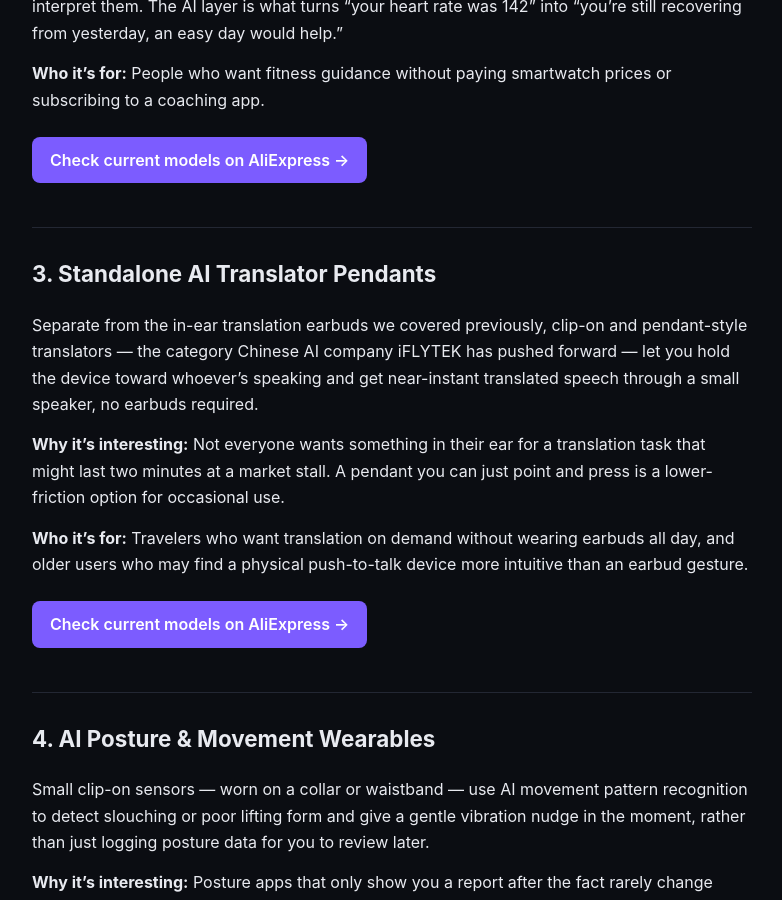
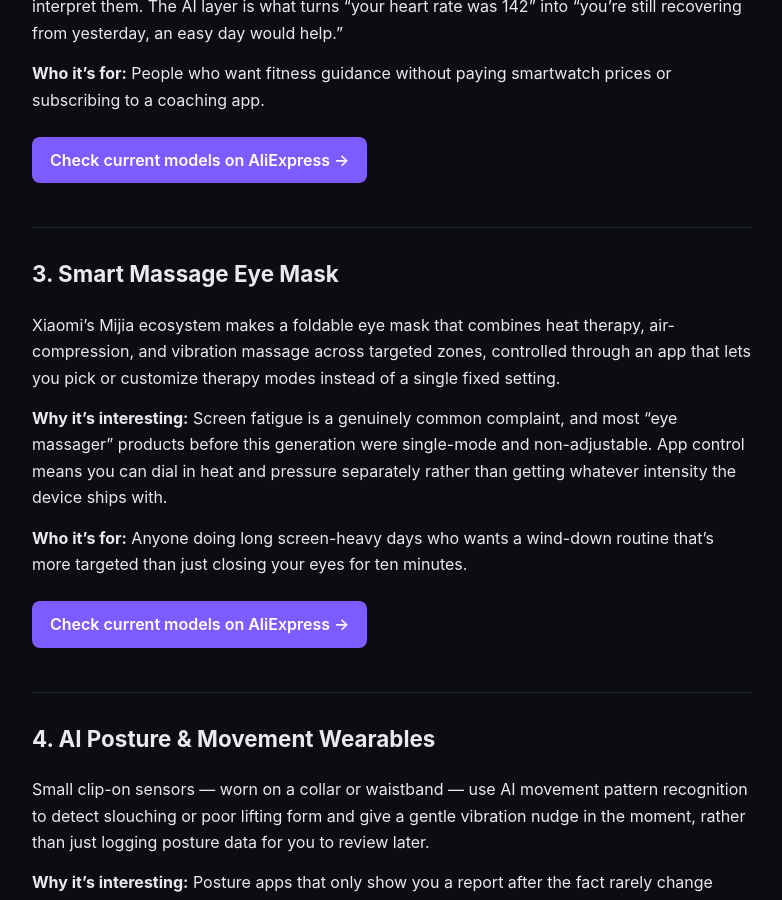
Before and after one commit to patrikaxelsson84/futuretechsweden.com, a Jekyll site: the page built from _posts/2026-08-07-ai-wearables-from-china.md, in a window 1280 px wide and 900 px high, scrolled down 1343 px. Shown: the whole window, without its empty margins (178-960 px from the left). Built offline with Jekyll 4.4.1, drawn with Linux system fonts in a browser that asks for light colours; some of the changed text lies outside the part shown.

Commit message:
Swap unmonetizable translator pendant for smart eye mask
After 11 total failed attempts across every standalone AI translator
device listing tried, that whole product niche appears to have near-
zero affiliate enrollment on AliExpress. Replaced article 3's item #3
with a Xiaomi Mijia smart massage eye mask instead - updated article
text, subtitle, and closing section to match.

Co-Authored-By: Claude Sonnet 5 <noreply@anthropic.com>

```diff
--- a/_posts/2026-08-07-ai-wearables-from-china.md
+++ b/_posts/2026-08-07-ai-wearables-from-china.md
@@ -1,7 +1,7 @@
 ---
 layout: post
 title: "5 AI Wearables From China Worth Knowing About (2026)"
-subtitle: "Beyond step counters — rings, pendants, and patches that actually interpret what your body is doing."
+subtitle: "Beyond step counters — rings, masks, and patches that actually interpret what your body is doing."
 date: 2026-08-07
 categories: [wearables]
 ---
@@ -46,21 +46,20 @@ to a coaching app.
 
 [Check current models on AliExpress →](https://s.click.aliexpress.com/e/_c3CbGNmx){: .cta-button}
 
-## 3. Standalone AI Translator Pendants
+## 3. Smart Massage Eye Mask
 
-Separate from the in-ear translation earbuds we covered previously, clip-on and pendant-style
-translators — the category Chinese AI company iFLYTEK has pushed forward — let you hold the device
-toward whoever's speaking and get near-instant translated speech through a small speaker, no
-earbuds required.
+Xiaomi's Mijia ecosystem makes a foldable eye mask that combines heat therapy, air-compression, and
+vibration massage across targeted zones, controlled through an app that lets you pick or customize
+therapy modes instead of a single fixed setting.
 
-**Why it's interesting:** Not everyone wants something in their ear for a translation task that
-might last two minutes at a market stall. A pendant you can just point and press is a lower-friction
-option for occasional use.
+**Why it's interesting:** Screen fatigue is a genuinely common complaint, and most "eye massager"
+products before this generation were single-mode and non-adjustable. App control means you can
+dial in heat and pressure separately rather than getting whatever intensity the device ships with.
 
-**Who it's for:** Travelers who want translation on demand without wearing earbuds all day, and
-older users who may find a physical push-to-talk device more intuitive than an earbud gesture.
+**Who it's for:** Anyone doing long screen-heavy days who wants a wind-down routine that's more
+targeted than just closing your eyes for ten minutes.
 
-[Check current models on AliExpress →](https://www.aliexpress.com/item/1005009354623226.html){: .cta-button}
+[Check current models on AliExpress →](https://www.aliexpress.com/item/1005009863647471.html){: .cta-button}
 
 ## 4. AI Posture & Movement Wearables
 
@@ -95,9 +94,8 @@ behavior changes, especially useful for older pets.
 ## Where to Start
 
 If you want the highest everyday value for the lowest hassle, the **AI smart ring** is the easiest
-sell — you put it on once and forget about it. If you travel internationally more than a couple
-times a year, the **translator pendant** is the one that'll actually get used in the moment it
-matters.
+sell — you put it on once and forget about it. If screen fatigue is a daily issue rather than an
+occasional one, the **smart eye mask** is the one you'll actually reach for most nights.
 
 Setting up more than your body? See our roundup of
 [AI smart home gadgets from China]({{ '/ai-smart-home-gadgets-china/' | relative_url }}), or our
```
Also changed, not shown: marketing/product-links-to-monetize.md (+6 -5 lines).
